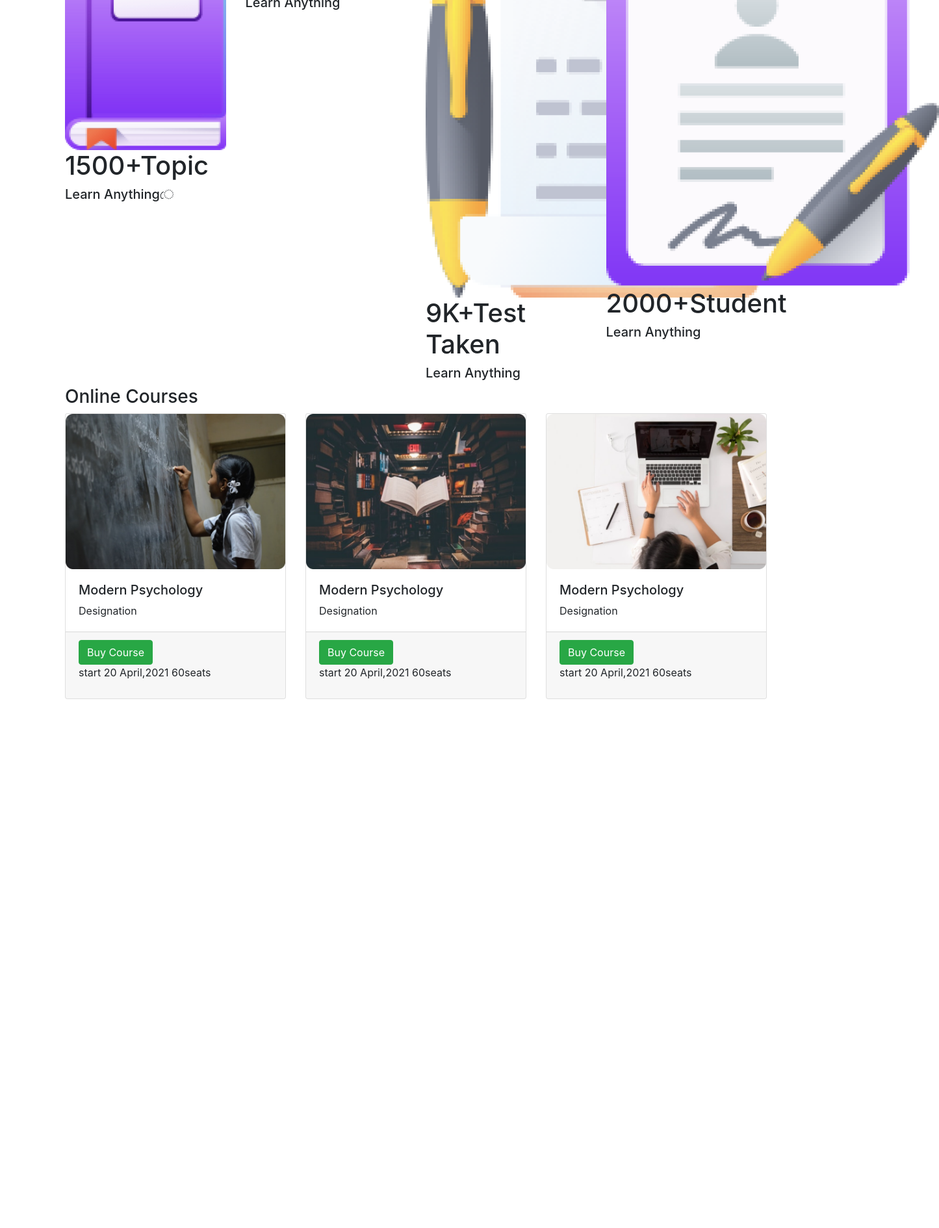
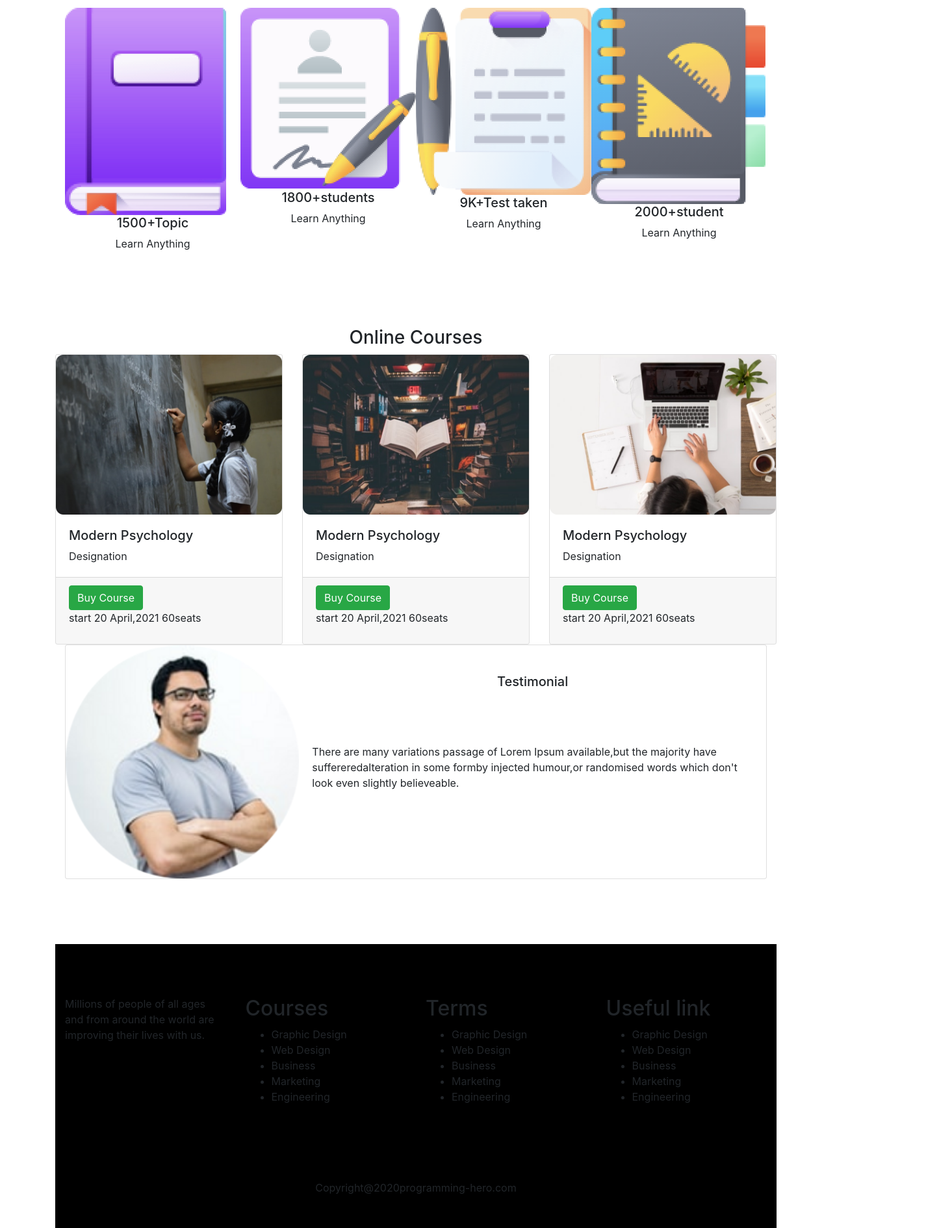
Before and after one commit to sanjictg/E-School-Site, a plain HTML site: page index.html in a window 1280 px wide. Shown: the part 657-2547 px from the top of the page at 65% size, 1445 px wide, since content can reach past the window. Before the commit the page ends 1733 px from the top, so only its background shows below. Drawn offline with nearby package versions, Linux system fonts and the light colour scheme.

Commit message:
practice

```diff
--- a/index.html
+++ b/index.html
@@ -52,36 +52,37 @@
           <a class="btn btn-primary btn-lg rounded-pill" href="#" role="button">Get Started</a>
         </div>
       </div>
-        <div class="container categories">
-            <div class="row">
-                <div class="col-md-3">
-                <img src="icon/book.png" alt="">
-                <h1>1500+Topic</h1>
-                <h5>Learn Anythingে</h5>
+      <div class="container">
+        <div class="d-flex">
+          <div class="w-25">
+           <img src="icon/book.png" class="img-fluid rounded-0" alt="...">
+           <h5 class="d-flex justify-content-center">1500+Topic</h5>
+           <p class="d-flex justify-content-center">Learn Anything</p>
 
           </div>
-                <div class="col-md-3">
-                 <img src="icon/stu1.png" alt="">
-                 <h1>1800+Students</h1>
-                 <h5>Learn Anything</h5>
+          <div class="w-25">
+           <img src="icon/Student.png" class="img-fluid rounded-0" alt="...">
+           <h5 class="d-flex justify-content-center">1800+students</h5>
+           <p class="d-flex justify-content-center">Learn Anything</p>
 
           </div>
-                <div class="col-md-3">
-                 <img src="icon/Test.png" alt="">
-                 <h1>9K+Test Taken</h1>
-                 <h5>Learn Anything</h5>
-
+          <div class="w-25 ml-auto">
+           <img src="icon/Test.png" class="img-fluid rounded-0" alt="...">
+           <h5 class="d-flex justify-content-center">9K+Test taken</h5>
+           <p class="d-flex justify-content-center">Learn Anything</p>
           </div>
-                <div class="col-md-3">
-                <img src="icon/Student.png" alt="">
-                <h1>2000+Student</h1>
-                <h5>Learn Anything</h5>
-
+          <div class="w-25 ml-auto">
+            <img src="icon/Students.png" class="img-fluid rounded-0" alt="...">
+            <h5 class="d-flex justify-content-center">2000+student</h5>
+            <p class="d-flex justify-content-center">Learn Anything</p>
            </div>
       </div>
       </div>
+
+      </div>
+
           <div class="container" id="online courses">
-            <h3>Online Courses</h3>
+            <h3 class=" d-flex justify-content-center">Online Courses</h3>
             <div class="card-deck">
                 <div class="card">
                   <img src="images/Morder pyschology.png" class="card-img-top" alt="...">
@@ -120,6 +121,65 @@
                   </div>
                 </div>
               </div>
+              <div class="container">
+              <div class="card mb-3" style="max-width: 1200px;">
+                <div class="row no-gutters">
+                  <div class="col-md-4">
+                    <img src="images/Man (1).png" class="card-img" alt="...">
+                  </div>
+                  <div class="col-md-8">
+                    <div class="card-body">
+                      <h5 class="card-title  d-flex justify-content-center bg-gradient-dark"><br>Testimonial</h5><br><br><br>
+                      <p class="card-text">There are many variations passage of Lorem Ipsum available,but the majority have suffereredalteration in some formby injected humour,or randomised words which don't look even slightly believeable.</p>
+
+                    </div>
+                  </div>
+                </div>
+              </div>
+              </div>
+              <footer>
+                <div class="footer-top">
+                <div class="container">
+                <div class="row">
+                <div class="col-md-3 col-sm-6 col-xs-12 segment-one">
+                <p>Millions of people of all ages and from around the world are improving their lives with us.</p>
+                </div>
+                <div class="col-md-3 col-sm-6 col-xs-12 segment-two">
+                <h2>Courses</h2>
+                <ul>
+                <li><a href="#"></a>Graphic Design</li>
+                <li><a href="#"></a>Web Design</li>
+                <li><a href="#"></a>Business</li>
+                <li><a href="#"></a>Marketing</li>
+                <li><a href="#"></a>Engineering</li>
+                </ul>
+                </div>
+                <div class="col-md-3 col-sm-6 col-xs-12 segment-three">
+                <h2>Terms</h2>
+                <ul>
+                <li><a href="#"></a>Graphic Design</li>
+                <li><a href="#"></a>Web Design</li>
+                <li><a href="#"></a>Business</li>
+                <li><a href="#"></a>Marketing</li>
+                <li><a href="#"></a>Engineering</li>
+                </ul>
+                </div>
+                <div class="col-md-3 col-sm-6 col-xs-12 segment-four">
+                <h2>Useful link</h2>
+                <ul>
+                <li><a href="#"></a>Graphic Design</li>
+                <li><a href="#"></a>Web Design</li>
+                <li><a href="#"></a>Business</li>
+                <li><a href="#"></a>Marketing</li>
+                <li><a href="#"></a>Engineering</li>
+                </ul>
+                </div>
+                </div>
+                </div>
+
+                <p class="fotter-bottom-text">Copyright@2020programming-hero.com</p>
+                 </footer>
+</div>
 
     <script src="https://code.jquery.com/jquery-3.5.1.slim.min.js" integrity="sha384-DfXdz2htPH0lsSSs5nCTpuj/zy4C+OGpamoFVy38MVBnE+IbbVYUew+OrCXaRkfj" crossorigin="anonymous"></script>
     <script src="https://cdn.jsdelivr.net/npm/popper.js@1.16.0/dist/umd/popper.min.js" integrity="sha384-Q6E9RHvbIyZFJoft+2mJbHaEWldlvI9IOYy5n3zV9zzTtmI3UksdQRVvoxMfooAo" crossorigin="anonymous"></script>
--- a/style.css
+++ b/style.css
@@ -6,3 +6,25 @@
     background-size: cover;
     border: none;
 }
+.container{
+   margin-bottom: 100px;
+}
+.p{
+    color: darkgrey;
+    line height: 25px;
+}
+.h2{
+    color: white;
+}
+.h2{
+    font-size: 18px;
+}
+.footer-top{
+    background: black;
+    padding: 80px 0;
+}
+.fotter-bottom-text{
+    text-align: center;
+    background: #000
+    line-height: 75px;
+}
```
Also changed, not shown: Images/Man (1).png (added). Lines whose indentation alone changed are shown as unchanged.
